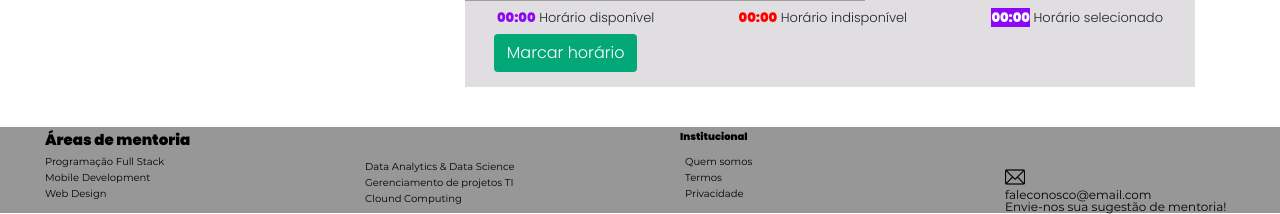
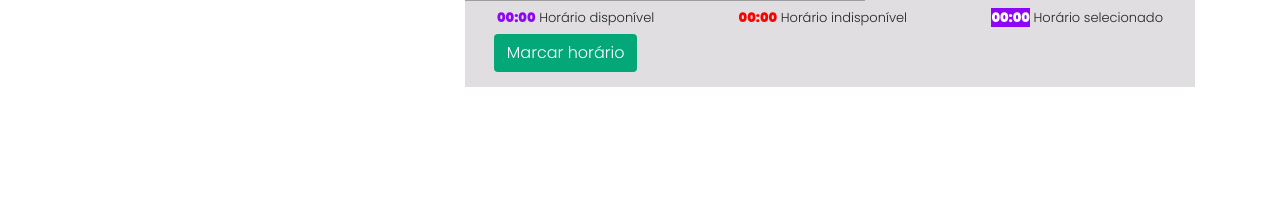
Before and after one commit to Deisemaya/projetoIntegrador2, a Node server app: page /agenda in a window 1280 px wide. Shown: the part 1269-1483 px from the top of the page. After the commit the page ends 1356 px from the top, so only its background shows below. Run offline with Node 20, Linux system fonts and the light colour scheme; some libraries are stand-ins or nearby versions; some web fonts are replaced; grey boxes are pictures that could not be loaded.

Commit message:
correcoes finais

```diff
--- a/views/agenda-mentor.ejs
+++ b/views/agenda-mentor.ejs
@@ -277,52 +277,6 @@
     </main>
 
 
-    <footer class="container-fluid">
-        <div class="row">
-
-            <div class="col-sm-12 col-md-3">
-                <div class="footer-tittle-1">Áreas de mentoria</div>
-                <div class="container container-itens-1">
-                    <ul>
-                        <li class="col-10 footer-subtittle-1"><a href="#">Programação Full Stack</a></li>
-                        <li class="col-10 footer-subtittle-1"><a href="#">Mobile Development</a></li>
-                        <li class="col-10 footer-subtittle-1"><a href="#">Web Design</a></li>
-                    </ul>
-                </div>
-            </div>
-
-            <div class="col-sm-12 col-md-3">
-                <div class="container container-intens-1">
-                    <ul>
-                        <li class="col-10 footer-subtittle-1"><a href="#">Data Analytics & Data Science</a></li>
-                        <li class="col-10 footer-subtittle-1"><a href="#">Gerenciamento de projetos TI</a></li>
-                        <li class="col-10 footer-subtittle-1"><a href="#">Clound Computing</a></li>
-                    </ul>
-                </div>
-            </div>
-
-            <div class="col-sm-12 col-md-3">
-                    <div class="footer-tittle-2">Institucional</div>
-                    <div class="container container-itens-2">
-                        <ul>
-                            <li class="col-7 footer-subtittle-1"><a href="#">Quem somos</a></li>
-                            <li class="col-7 footer-subtittle-1"><a href="#">Termos</a></li>
-                            <li class="col-7 footer-subtittle-1"><a href="#">Privacidade</a></li>
-                        </ul>
-                    </div>
-            </div>
-
-            <div class="col-sm-12 col-md-3">
-                <div class="container container-itens-3">
-                    <ul>
-                        <li class="col-12 footer-subtittle-1"><img class="img" src="/public/images/email.png"></li>
-                        <li class="col-12 footer-subtittle-2">faleconosco@email.com</li>
-                        <li class="col-12 footer-subtittle-2">Envie-nos sua sugestão de mentoria!</li>
-                    </ul>
-                </div>
-        </div>
-    </footer>
-
     <script src="https://code.jquery.com/jquery-3.5.1.slim.min.js" integrity="sha384-DfXdz2htPH0lsSSs5nCTpuj/zy4C+OGpamoFVy38MVBnE+IbbVYUew+OrCXaRkfj" crossorigin="anonymous"></script>
     <script src="https://cdn.jsdelivr.net/npm/popper.js@1.16.1/dist/umd/popper.min.js" integrity="sha384-9/reFTGAW83EW2RDu2S0VKaIzap3H66lZH81PoYlFhbGU+6BZp6G7niu735Sk7lN" crossorigin="anonymous"></script>
     <script src="https://stackpath.bootstrapcdn.com/bootstrap/4.5.2/js/bootstrap.min.js" integrity="sha384-B4gt1jrGC7Jh4AgTPSdUtOBvfO8shuf57BaghqFfPlYxofvL8/KUEfYiJOMMV+rV" crossorigin="anonymous"></script>
--- a/views/cadastro-mentor.ejs
+++ b/views/cadastro-mentor.ejs
@@ -29,11 +29,11 @@
     </header>
 
     <main>
-        <div class="conteiner-left">;
+        <!-- <div class="conteiner-left">;
             <div class="cadastro-container">
                 <div class="img-container">
                     <img src="/assets/images/user-cadastro1.jpg" alt="">
-                </div>
+                </div> -->
 
                 <div class="container-right">
                     <div class="form-title">
--- a/views/cadastro.ejs
+++ b/views/cadastro.ejs
@@ -29,11 +29,11 @@
     </header>
 
     <main>
-        <div class="conteiner-left">
+        <!-- <div class="conteiner-left">
             <div class="cadastro-container">
                 <div class="img-container">
                     <img src="/assets/images/user-cadastro1.jpg" alt="">
-                </div>
+                </div> -->
 
                 <div class="container-right">
                     <div class="form-title">
```
